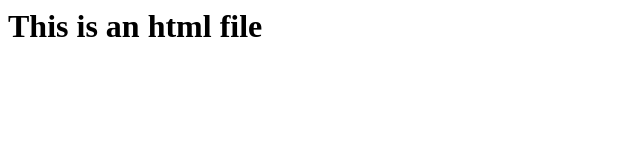
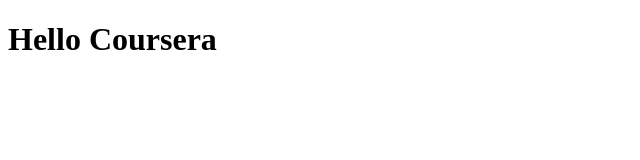
Before and after one commit to GovindChourasiya/Coursera-Frontend, a plain HTML site: page index.html in a window 1280 px wide. Shown: the whole page, without its empty margins (0-640 px from the left). Drawn offline with Linux system fonts and the light colour scheme.

Commit message:
Update index.html

```diff
--- a/index.html
+++ b/index.html
@@ -1 +1,11 @@
-<h1> This is an html file </h1>
+<!DOCTYPE html>
+<html lang="en">
+<head>
+    <meta charset="UTF-8">
+    <meta name="viewport" content="width=device-width, initial-scale=1.0">
+    <title>Hello Coursera</title>
+</head>
+<body>
+    <h1>Hello Coursera</h1>
+</body>
+</html>
```
